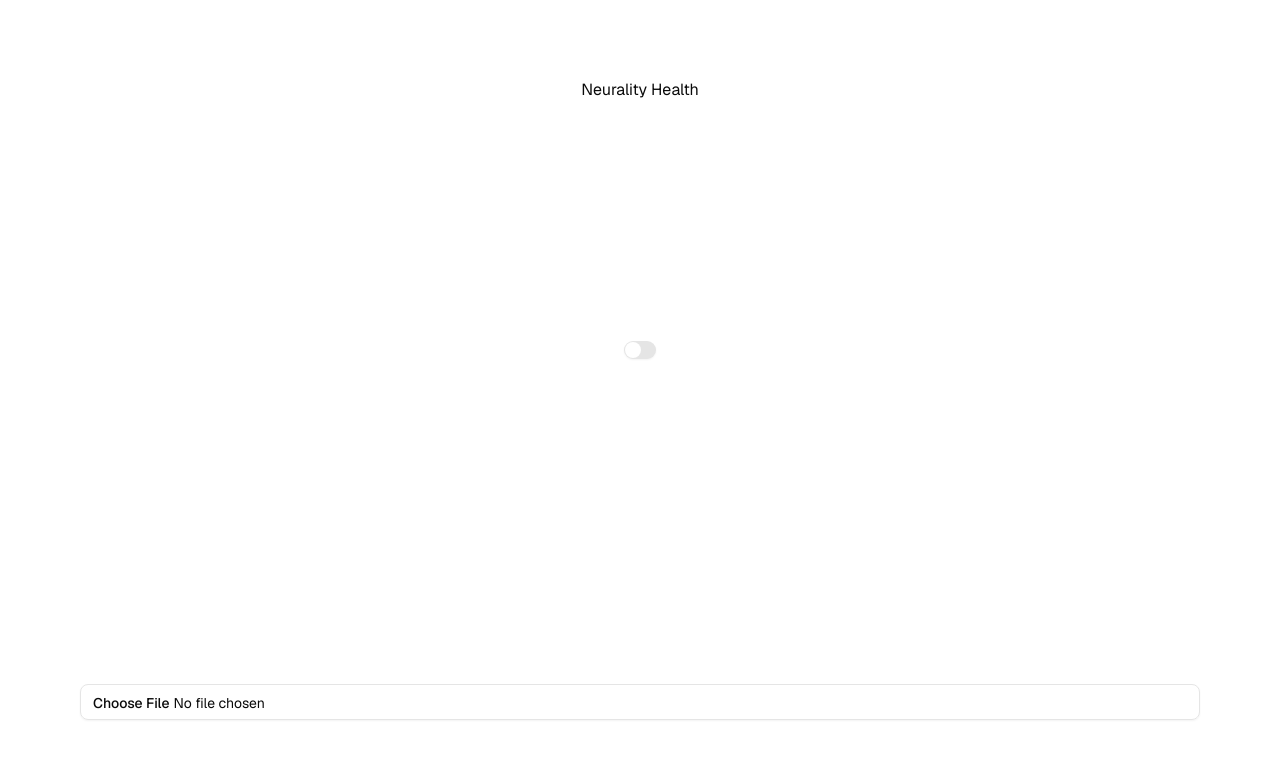
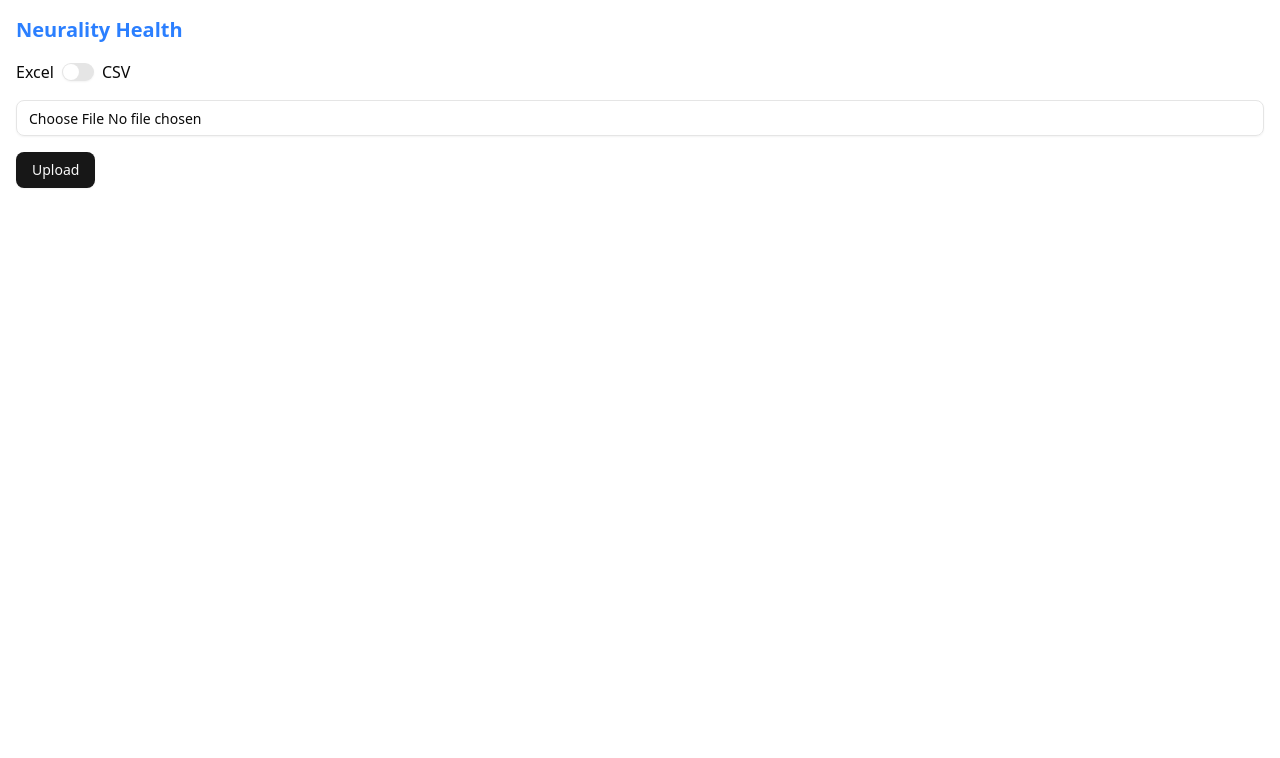
Before and after one commit to AnishSukhramani/dentalscoutlive, a Next.js app: page / in a window 1280 px wide. Shown: the top 758 px of the page. Built offline with nearby package versions, Linux system fonts and the light colour scheme.

Commit message:
implemented toggle to switch between filetypes
Based on the toggle selection, now only csv or excel formats will be accepted files and other files will not be uploaded.

```diff
--- a/package.json
+++ b/package.json
@@ -10,6 +10,7 @@
   },
   "dependencies": {
     "@radix-ui/react-label": "^2.1.7",
+    "@radix-ui/react-slot": "^1.2.3",
     "@radix-ui/react-switch": "^1.2.5",
     "class-variance-authority": "^0.7.1",
     "clsx": "^2.1.1",
--- a/src/app/page.js
+++ b/src/app/page.js
@@ -1,14 +1,33 @@
+"use client"
+
 import Image from "next/image";
+import { useState } from "react";
 import { Input } from "@/components/ui/input";
 import { Switch } from "@/components/ui/switch";
+import { Button } from "@/components/ui/button";
 
 export default function Home() {
+  const [isCsv, setIsCsv] = useState(false);
+  const acceptedFileTypes = isCsv
+    ? ".csv"
+    : ".xls,.xlsx,application/vnd.ms-excel,application/vnd.openxmlformats-officedocument.spreadsheetml.sheet";
+  const handleToggleChange = (checked) => {
+    setIsCsv(checked);
+  };
+
   return (
-    <div className="grid grid-rows-[20px_1fr_20px] items-center justify-items-center min-h-screen p-8 pb-20 gap-16 sm:p-20 font-[family-name:var(--font-geist-sans)]">
-      <h1>Neurality Health</h1>
-      <Switch id="airplane-mode" />
-      <br/>
-      <Input id="picture" type="file" />
+    <div className="space-y-4 p-4">
+      <h1 className="text-blue-500 font-bold text-xl">Neurality Health</h1>
+
+      <div className="flex items-center space-x-2">
+        <p>Excel</p>
+        <Switch id="file-toggle" checked={isCsv} onCheckedChange={handleToggleChange} />
+        <p>CSV</p>
+      </div>
+
+      <Input id="file-upload" type="file" accept={acceptedFileTypes} />
+
+      <Button>Upload</Button>
     </div>
   );
 }
--- /dev/null
+++ b/src/components/ui/button.jsx
@@ -0,0 +1,55 @@
+import * as React from "react"
+import { Slot } from "@radix-ui/react-slot"
+import { cva } from "class-variance-authority";
+
+import { cn } from "@/lib/utils"
+
+const buttonVariants = cva(
+  "inline-flex items-center justify-center gap-2 whitespace-nowrap rounded-md text-sm font-medium transition-all disabled:pointer-events-none disabled:opacity-50 [&_svg]:pointer-events-none [&_svg:not([class*='size-'])]:size-4 shrink-0 [&_svg]:shrink-0 outline-none focus-visible:border-ring focus-visible:ring-ring/50 focus-visible:ring-[3px] aria-invalid:ring-destructive/20 dark:aria-invalid:ring-destructive/40 aria-invalid:border-destructive",
+  {
+    variants: {
+      variant: {
+        default:
+          "bg-primary text-primary-foreground shadow-xs hover:bg-primary/90",
+        destructive:
+          "bg-destructive text-white shadow-xs hover:bg-destructive/90 focus-visible:ring-destructive/20 dark:focus-visible:ring-destructive/40 dark:bg-destructive/60",
+        outline:
+          "border bg-background shadow-xs hover:bg-accent hover:text-accent-foreground dark:bg-input/30 dark:border-input dark:hover:bg-input/50",
+        secondary:
+          "bg-secondary text-secondary-foreground shadow-xs hover:bg-secondary/80",
+        ghost:
+          "hover:bg-accent hover:text-accent-foreground dark:hover:bg-accent/50",
+        link: "text-primary underline-offset-4 hover:underline",
+      },
+      size: {
+        default: "h-9 px-4 py-2 has-[>svg]:px-3",
+        sm: "h-8 rounded-md gap-1.5 px-3 has-[>svg]:px-2.5",
+        lg: "h-10 rounded-md px-6 has-[>svg]:px-4",
+        icon: "size-9",
+      },
+    },
+    defaultVariants: {
+      variant: "default",
+      size: "default",
+    },
+  }
+)
+
+function Button({
+  className,
+  variant,
+  size,
+  asChild = false,
+  ...props
+}) {
+  const Comp = asChild ? Slot : "button"
+
+  return (
+    (<Comp
+      data-slot="button"
+      className={cn(buttonVariants({ variant, size, className }))}
+      {...props} />)
+  );
+}
+
+export { Button, buttonVariants }
```
Also changed, not shown: 1 other file (tests, documents, lock files or other folders).
